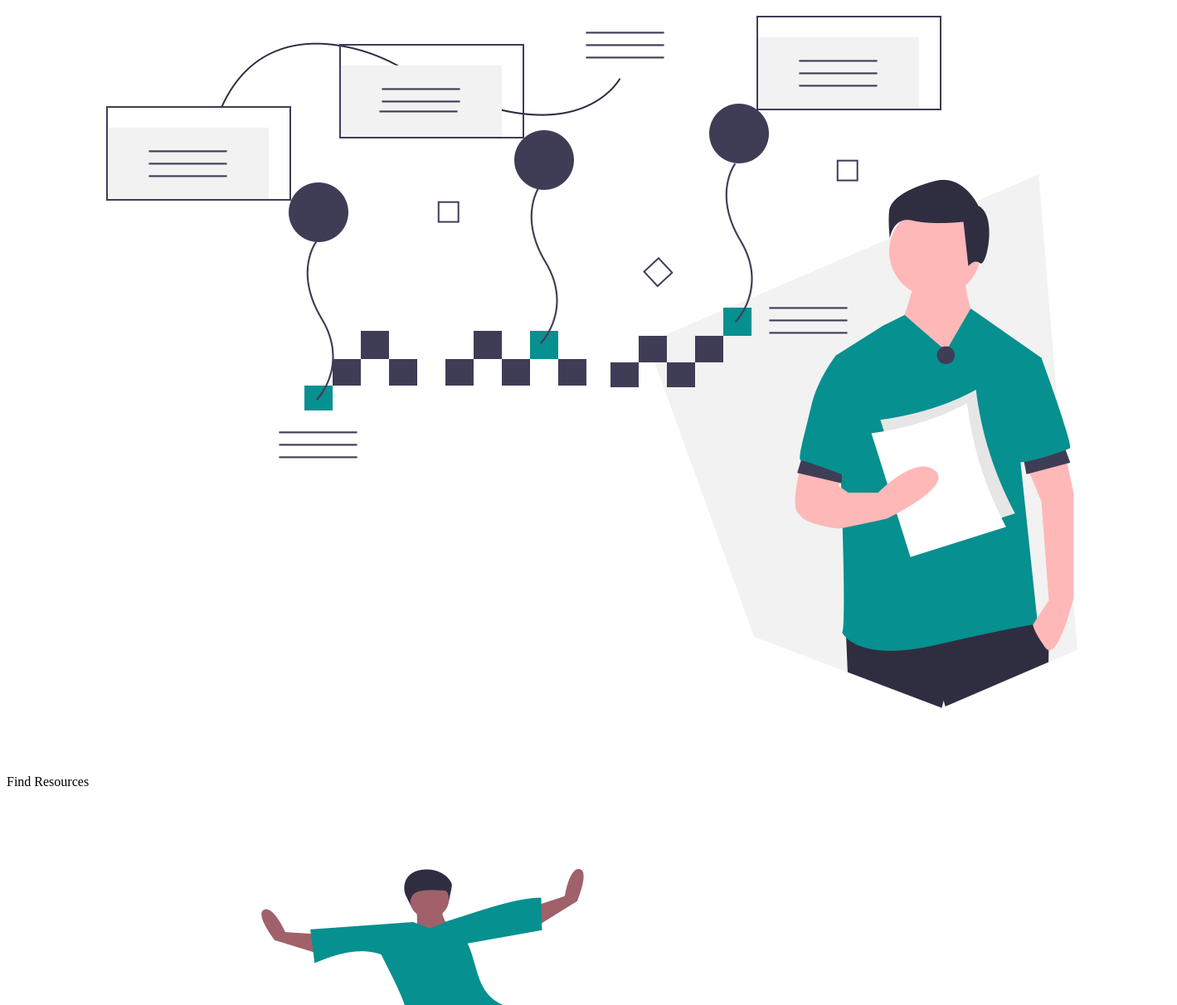
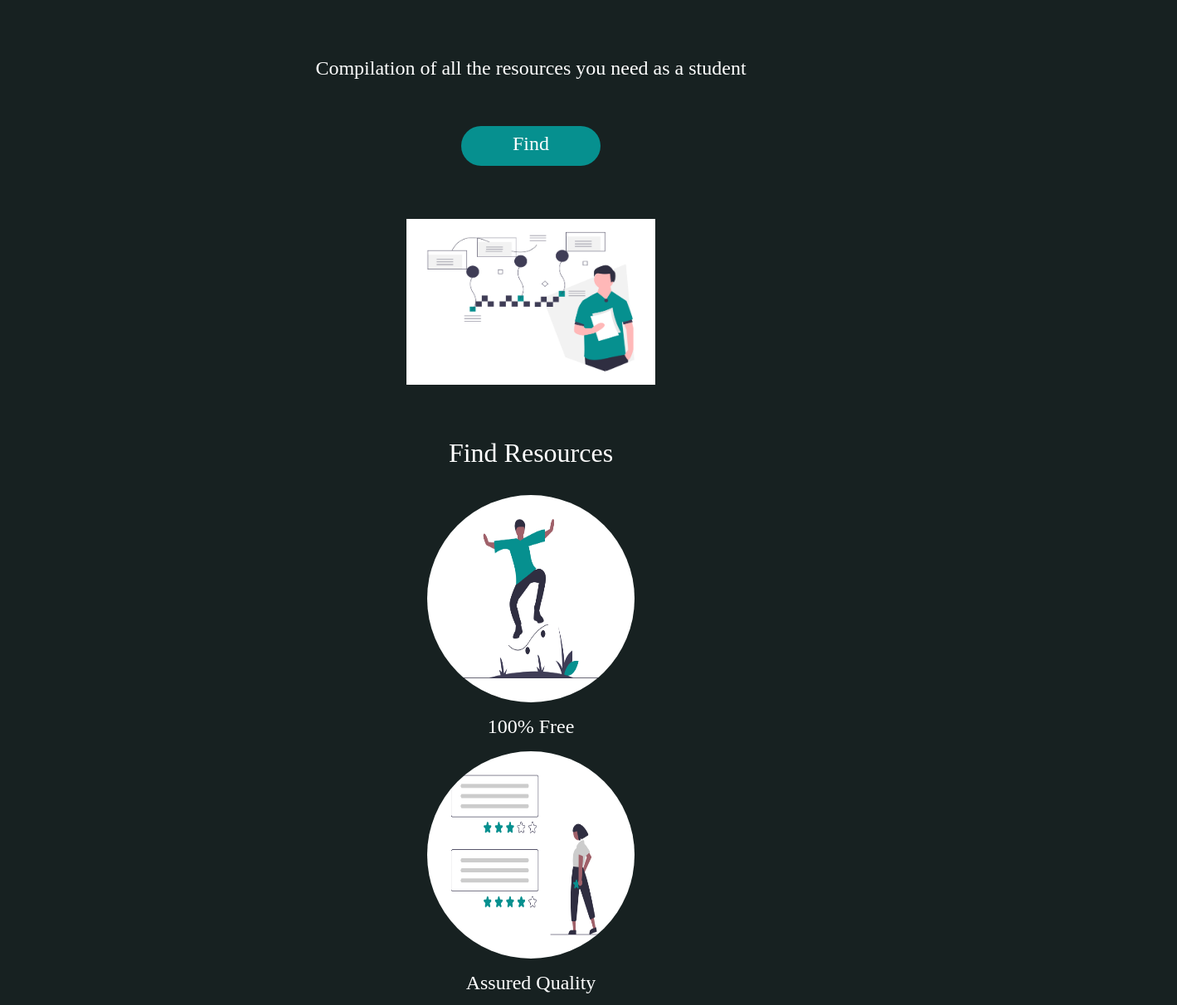
Before and after one commit to kaiwalyakoparkar/Find-Me-Resource, a website: page index.html in a window 1280 px wide. Shown: the part 197-1409 px from the top of the page at 83% size, 1419 px wide, since content can reach past the window. Drawn offline with Linux system fonts and the light colour scheme.

Commit message:
feat: :construction: Landing and About section styled

```diff
--- a/index.html
+++ b/index.html
@@ -52,7 +52,11 @@
       <p class="desc">
         Compilation of all the resources you need as a student
       </p>
-      <button class="find">Find</button>
+      <a href="#">
+        <div class="find-button">
+          Find
+        </div>
+      </a>
       <div class="landing-image-div">
         <img src="./assets/project-images/resource-accessed-3.png" alt="Person stading around quality resources" class="landing-image">
       </div>
@@ -64,43 +68,45 @@
         Find Resources
       </p>
 
+      <div class="cards">
         <!-- 100% Free content -->
         <div class="about-cards">
-        <img src="./assets/project-images/free-1.png" alt="Person enjoying freedom">
-        <p class="about-text">
+          <img src="./assets/project-images/free-1.png" alt="Person enjoying freedom" class="about-image">
+          <div class="about-text">
             100% Free
-        </p>
+          </div>
         </div>
 
         <!-- Assured Quality -->
         <div class="about-cards">
-        <img src="./assets/project-images/quality-2.png" alt="Quality assured cotent">
-        <p class="about-text">
+          <img src="./assets/project-images/quality-2.png" alt="Quality assured cotent" class="about-image">
+          <div class="about-text">
             Assured Quality
-        </p>
+          </div>
         </div>
 
         <!-- All subjects included -->
         <div class="about-cards">
-        <img src="./assets/project-images/all-topics-3.png" alt="All Subjects">
-        <p class="about-text">
+          <img src="./assets/project-images/all-topics-3.png" alt="All Subjects" class="about-image">
+          <div class="about-text">
             All Subjects
-        </p>
+          </div>
         </div>
 
         <!-- Built by CS Students -->
         <div class="about-cards">
-        <img src="./assets/project-images/cs-students-1.png" alt="Students building this website">
-        <p class="about-text">
+          <img src="./assets/project-images/cs-students-1.png" alt="Students building this website" class="about-image">
+          <div class="about-text">
             Built by CS Students
-        </p>
+          </div>
+        </div>
       </div>
     </section>
 
     <!-- This is the contact me section -->
     <section class="contact">
       <p class="contact-title">
-        Not finding resources
+        Not finding resources?
       </p>
       <p class="desc">
         Want to add/remove your resource or got something to discuss? Drop message
--- a/styles/style.css
+++ b/styles/style.css
@@ -2,6 +2,7 @@
 	/*Main theme of the project*/
 	--main-theme1: #06908f;
 	--main-theme2: #172121;
+	--main-theme-text: #ffffff;
 
 	/*Resource table pallete*/
 	--status-undone: #d1495b;
@@ -15,5 +16,96 @@
 *::before,
 *::after {
 	box-sizing: border-box;
-	margin-top: 0;
+	margin: 0;
 }
+
+body {
+	background-color: var(--main-theme2);
+	color: var(--main-theme-text);
+}
+
+nav {
+	background-color: var(--main-theme1);
+	padding: 1.5em;
+	text-align: left;
+	/* position:fixed; */
+	/* width: 100%; */
+	color: var(--main-theme-text);
+	/* z-index: 9999; */
+}
+
+.landing-image {
+	height: 200px;
+	width: 300px;
+	margin: 2em;
+}
+
+.landing,
+.about,
+.contact {
+	padding: 0em 2em 0em 2em;
+	display: flex;
+	flex-direction: column;
+	align-items: center;
+}
+
+.head-title {
+	font-size: 2.5rem;
+	text-align: center;
+	padding: 1.5em 0em;
+}
+
+.desc {
+	font-size: 1.5rem;
+	text-align: center;
+	padding: 1em 0rem;
+}
+a {
+	text-decoration: none;
+	color: var(--main-theme-text);
+	padding: 2rem;
+}
+.find-button {
+	text-align: center;
+	font-size: 1.5em;
+	padding-top: 0.5rem;
+	background-color: var(--main-theme1);
+	height: 2em;
+	width: 7em;
+	border-radius: 50em;
+}
+
+.cards {
+	display: flex;
+	flex-direction: column;
+}
+
+.about {
+	display: flex;
+	flex-direction: column;
+}
+
+.about-cards {
+	display: flex;
+	flex-direction: column;
+	justify-content: center;
+	align-items: center;
+}
+
+.about-image {
+	height: 250px;
+	width: 250px;
+	border-radius: 50%;
+}
+
+.about-title,
+.contact-title {
+	font-size: 2rem;
+	text-align: center;
+	margin: 2rem 0rem;
+}
+
+.about-text{
+	margin: 1rem 0rem;
+	font-size: 1.5em;
+}
```
Lines whose indentation alone changed are shown as unchanged.
